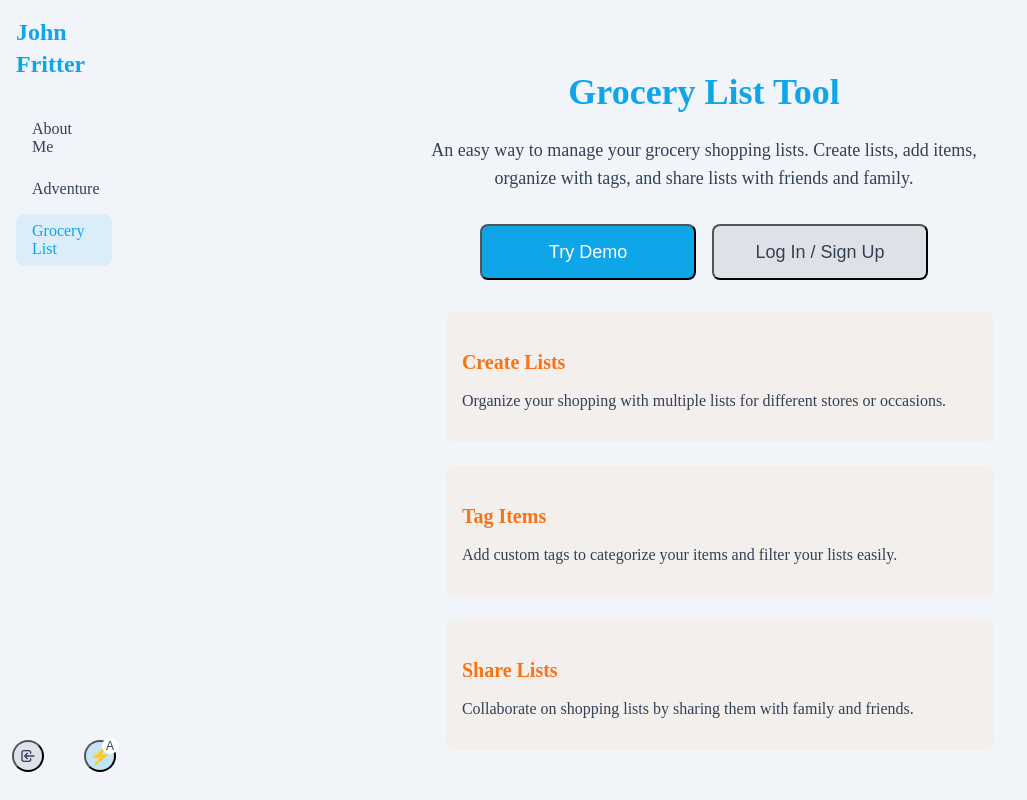
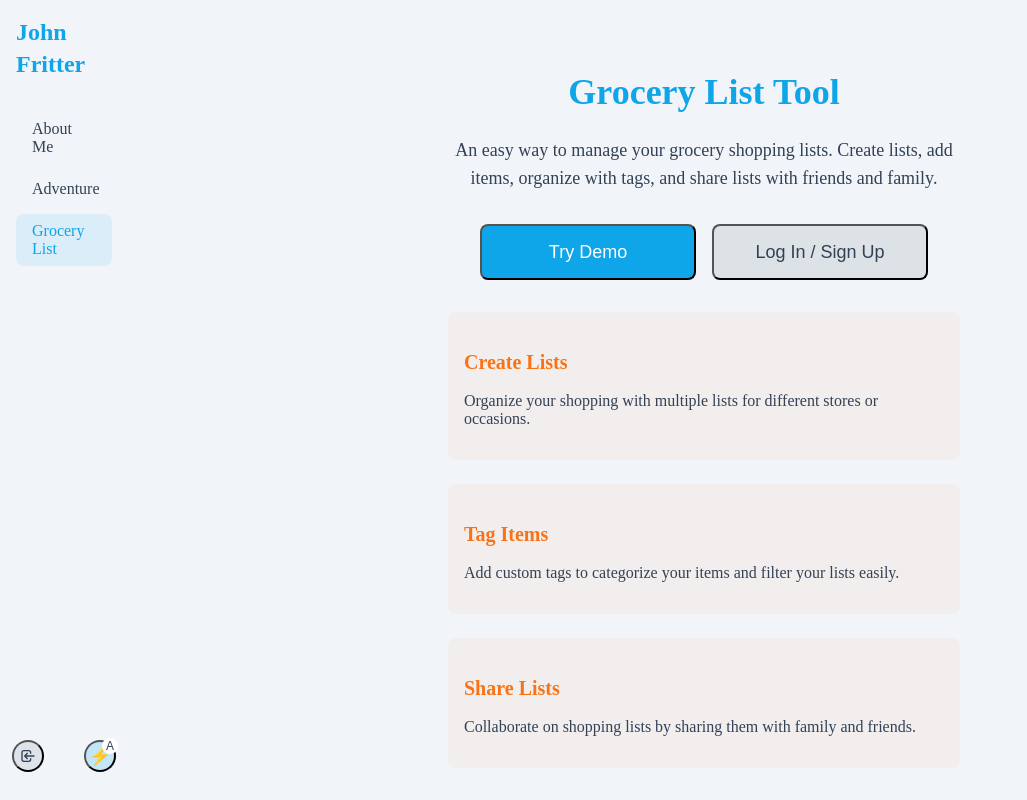
Before and after one commit to john-fritter/fritterfolio, a React (Vite) app in the folder frontend/: page /grocery in a window 1280 px wide. Shown: the whole page, without its empty margins (0-1027 px from the left). Built offline with nearby package versions, Linux system fonts and the light colour scheme; no server answers.

Commit message:
styling demo mode

```diff
--- a/frontend/src/components/grocery/DemoModeBanner.jsx
+++ b/frontend/src/components/grocery/DemoModeBanner.jsx
@@ -5,7 +5,7 @@ export default function DemoModeBanner({ onExit }) {
   const navigate = useNavigate();
 
   return (
-    <div className="bg-accent/10 dark:bg-dark-accent/10 py-2 px-4 rounded-lg mb-4 flex items-center justify-between">
+    <div className="bg-accent/10 dark:bg-dark-accent/10 py-2 px-4 rounded-lg mb-4 flex items-center justify-between m-2">
       <div className="flex items-center">
         <span className="text-sm font-medium text-accent-dm mr-2">Demo Mode</span>
         <span className="text-xs text-secondary-dm">
--- a/frontend/src/components/grocery/GroceryDemo.jsx
+++ b/frontend/src/components/grocery/GroceryDemo.jsx
@@ -5,8 +5,8 @@ export default function GroceryDemo({ onStartDemo }) {
   const navigate = useNavigate();
 
   return (
-    <div className="flex flex-col items-center justify-center space-y-8 py-12">
-      <div className="text-center space-y-4 max-w-xl">
+    <div className="flex flex-col items-center justify-center space-y-8 py-12 px-4">
+      <div className="text-center space-y-4 max-w-lg">
         <h1 className="text-4xl font-bold text-primary-dm">Grocery List Tool</h1>
         <p className="text-lg text-secondary-dm">
           An easy way to manage your grocery shopping lists. Create lists, add items,
@@ -29,18 +29,18 @@ export default function GroceryDemo({ onStartDemo }) {
         </button>
       </div>
 
-      <div className="mt-12 space-y-6 max-w-xl">
-        <div className="p-4 rounded-lg bg-accent/5 dark:bg-dark-accent/5 w-full">
+      <div className="mt-12 space-y-6 max-w-lg">
+        <div className="p-4 rounded-lg bg-accent/5 dark:bg-dark-accent/5">
           <h3 className="text-xl font-semibold text-accent-dm mb-2">Create Lists</h3>
           <p className="text-secondary-dm">Organize your shopping with multiple lists for different stores or occasions.</p>
         </div>
 
-        <div className="p-4 rounded-lg bg-accent/5 dark:bg-dark-accent/5 w-full">
+        <div className="p-4 rounded-lg bg-accent/5 dark:bg-dark-accent/5">
           <h3 className="text-xl font-semibold text-accent-dm mb-2">Tag Items</h3>
           <p className="text-secondary-dm">Add custom tags to categorize your items and filter your lists easily.</p>
         </div>
 
-        <div className="p-4 rounded-lg bg-accent/5 dark:bg-dark-accent/5 w-full">
+        <div className="p-4 rounded-lg bg-accent/5 dark:bg-dark-accent/5">
           <h3 className="text-xl font-semibold text-accent-dm mb-2">Share Lists</h3>
           <p className="text-secondary-dm">Collaborate on shopping lists by sharing them with family and friends.</p>
         </div>
```
